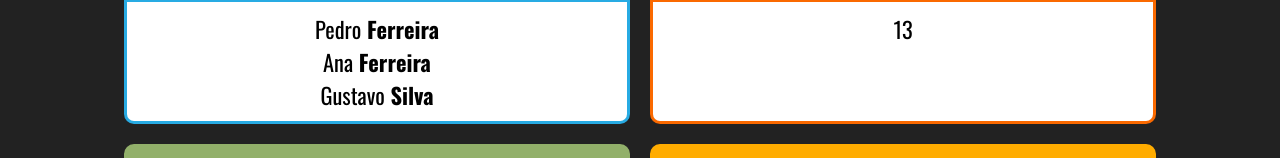
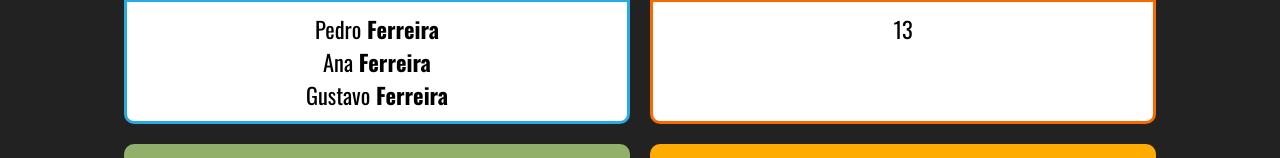
Before and after one commit to simonelopess/FundamentosReactUdemy, a React (Create React App) app: page / in a window 1280 px wide. Shown: the part 180-338 px from the top of the page. Built offline with nearby package versions, Linux system fonts and the light colour scheme.

Commit message:
Working with props.children

```diff
--- a/src/App.js
+++ b/src/App.js
@@ -3,6 +3,7 @@ import WithParams from './components/basics/WithParams';
 import RandomComponent from './components/basics/RandomComponent';
 import Card from './components/layout/Card';
 import Family from './components/basics/Family';
+import MemberFamily from './components/basics/MemberFamily';
 
 import './App.css'
 const App = () => {
@@ -10,11 +11,15 @@ const App = () => {
     <div className="App">
       <h1>Fundamentos React</h1>
       <div className="Cards">
-      <Card titulo="#04 -Componentes com filhos" color="#28ABE3">
-        <Family surname="Ferreira"/>
-      </Card>
+        <Card titulo="#04 -Componentes com filhos" color="#28ABE3">
+          <Family surname="Ferreira">
+            <MemberFamily name="Pedro"/>
+            <MemberFamily name="Ana" />
+            <MemberFamily name="Gustavo"/>
+          </Family>
+        </Card>
         <Card titulo="#03 -Exemplo de Card" color="#FA6900">
-          <RandomComponent max={60} min={1} title="Números Aleatórios"/>
+          <RandomComponent max={60} min={1} title="Números Aleatórios" />
         </Card>
         <Card titulo="#02 -Second component" color="#92B06A">
           <WithParams
--- a/src/components/basics/Family.js
+++ b/src/components/basics/Family.js
@@ -1,11 +1,14 @@
-import MemberFamily from './MemberFamily';
+import React, {cloneElement} from 'react';
 
 const Family = (props) =>{
   return(
     <>
-      <MemberFamily name="Pedro" surname={props.surname}/>
-      <MemberFamily name="Ana" {...props}/>
-      <MemberFamily name="Gustavo" surname="Silva"/>
+      {/* {cloneElement(props.children, props)} */} {/*apenas um elemento */}
+      {
+        props.children.map((child, i)=>{
+          return cloneElement(child, {...props, key:i})
+        })
+      }
     </>
   );
 }
```
Also changed, not shown: 1 other file (tests, documents, lock files or other folders).
